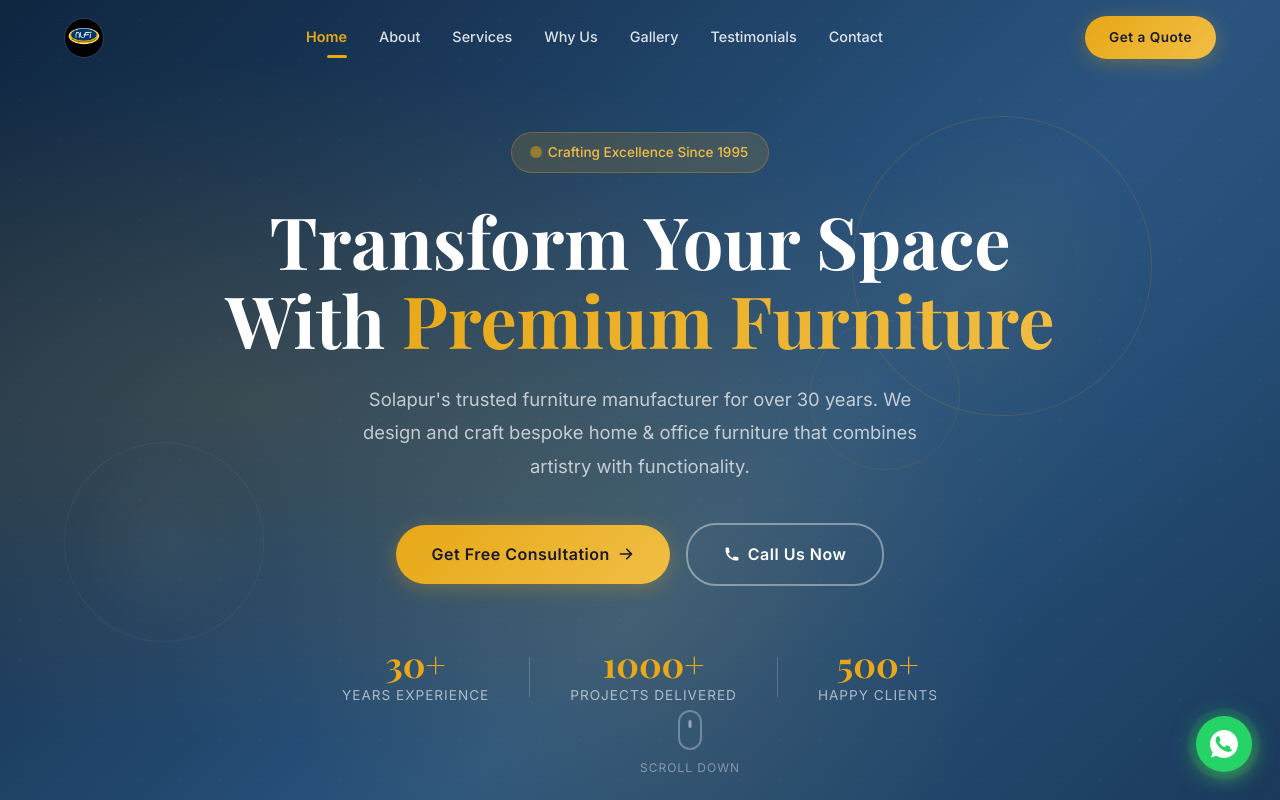
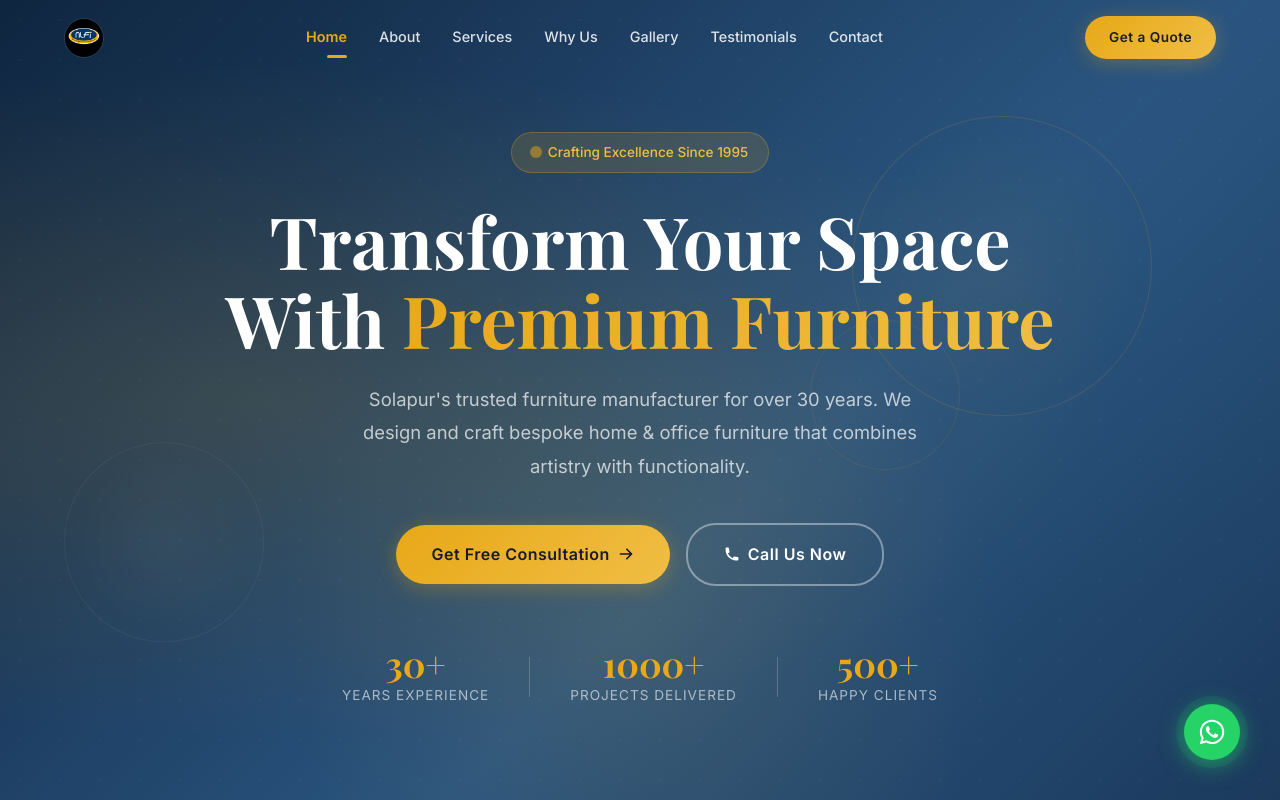
Before and after one commit to adnanchanda/interior-manufacturer-native, a React (Vite) app: page / in a window 1280 px wide. Shown: the top 800 px of the page. Built offline with nearby package versions, Linux system fonts and the light colour scheme; a web font is replaced by a local one.

Commit message:
feat: Introduce Hero section component and foundational global styles.

```diff
--- a/src/App.jsx
+++ b/src/App.jsx
@@ -1,4 +1,5 @@
 import { HelmetProvider, Helmet } from 'react-helmet-async';
+import { FaWhatsapp } from 'react-icons/fa';
 import Header from './components/Header';
 import Hero from './components/Hero';
 import About from './components/About';
@@ -101,15 +102,13 @@ export default function App() {
 
       {/* Floating WhatsApp Button */}
       <a
-        href="https://wa.me/918482993385"
+        href="https://wa.me/918482993385?text=Hi!%20I'm%20interested%20in%20your%20furniture.%20Can%20I%20get%20more%20details%3F"
         target="_blank"
         rel="noopener noreferrer"
         aria-label="Chat on WhatsApp"
         className="whatsapp-float"
       >
-        <svg viewBox="0 0 32 32" width="28" height="28" fill="white">
-          <path d="M16.004 0h-.008C7.174 0 0 7.176 0 16c0 3.5 1.13 6.742 3.05 9.378L1.054 31.29l6.124-1.96A15.9 15.9 0 0016.004 32C24.826 32 32 24.822 32 16S24.826 0 16.004 0zm9.35 22.6c-.396 1.116-1.95 2.042-3.2 2.312-.852.182-1.964.328-5.71-1.228-4.798-1.99-7.882-6.86-8.122-7.18-.228-.318-1.924-2.562-1.924-4.888 0-2.326 1.218-3.47 1.65-3.942.396-.432.924-.594 1.218-.594.148 0 .282.008.402.014.432.018.648.044 .934.724.358.852 1.228 3.008 1.336 3.228.108.218.216.518.066.818-.136.308-.256.5-.478.77-.218.268-.43.474-.648.768-.2.256-.424.53-.176.962.248.432 1.104 1.82 2.372 2.948 1.632 1.452 3.006 1.902 3.432 2.112.33.162.72.134.978-.134.328-.342.732-.912 1.142-1.476.292-.402.662-.452 1.024-.308.366.136 2.318 1.092 2.714 1.292.396.2.66.296.758.462.096.166.096.962-.3 2.078z" />
-        </svg>
+        <FaWhatsapp size={28} color="white" />
       </a>
     </HelmetProvider>
   );
--- a/src/components/Footer.jsx
+++ b/src/components/Footer.jsx
@@ -126,16 +126,6 @@ export default function Footer() {
                 </div>
             </div>
 
-            {/* Scroll to top */}
-            <motion.button
-                className="footer__scroll-top"
-                onClick={scrollToTop}
-                whileHover={{ scale: 1.1 }}
-                whileTap={{ scale: 0.9 }}
-                aria-label="Scroll to top"
-            >
-                <LuArrowUp size={20} />
-            </motion.button>
         </footer>
     );
 }
--- a/src/components/Hero.jsx
+++ b/src/components/Hero.jsx
@@ -109,16 +109,6 @@ export default function Hero() {
                 </motion.div>
             </div>
 
-            <motion.div
-                className="hero__scroll-indicator"
-                animate={{ y: [0, 8, 0] }}
-                transition={{ duration: 2, repeat: Infinity }}
-            >
-                <div className="hero__scroll-mouse">
-                    <div className="hero__scroll-wheel" />
-                </div>
-                <span>Scroll Down</span>
-            </motion.div>
         </section>
     );
 }
--- a/src/index.css
+++ b/src/index.css
@@ -322,9 +322,9 @@ select {
 /* ===== Floating WhatsApp Button ===== */
 .whatsapp-float {
   position: fixed;
-  bottom: 28px;
-  right: 28px;
-  z-index: 999;
+  bottom: 40px;
+  right: 40px;
+  z-index: 89;
   width: 56px;
   height: 56px;
   border-radius: 50%;
@@ -356,8 +356,8 @@ select {
 
 @media (max-width: 768px) {
   .whatsapp-float {
-    bottom: 20px;
-    right: 20px;
+    bottom: 28px;
+    right: 32px;
     width: 50px;
     height: 50px;
   }
```
